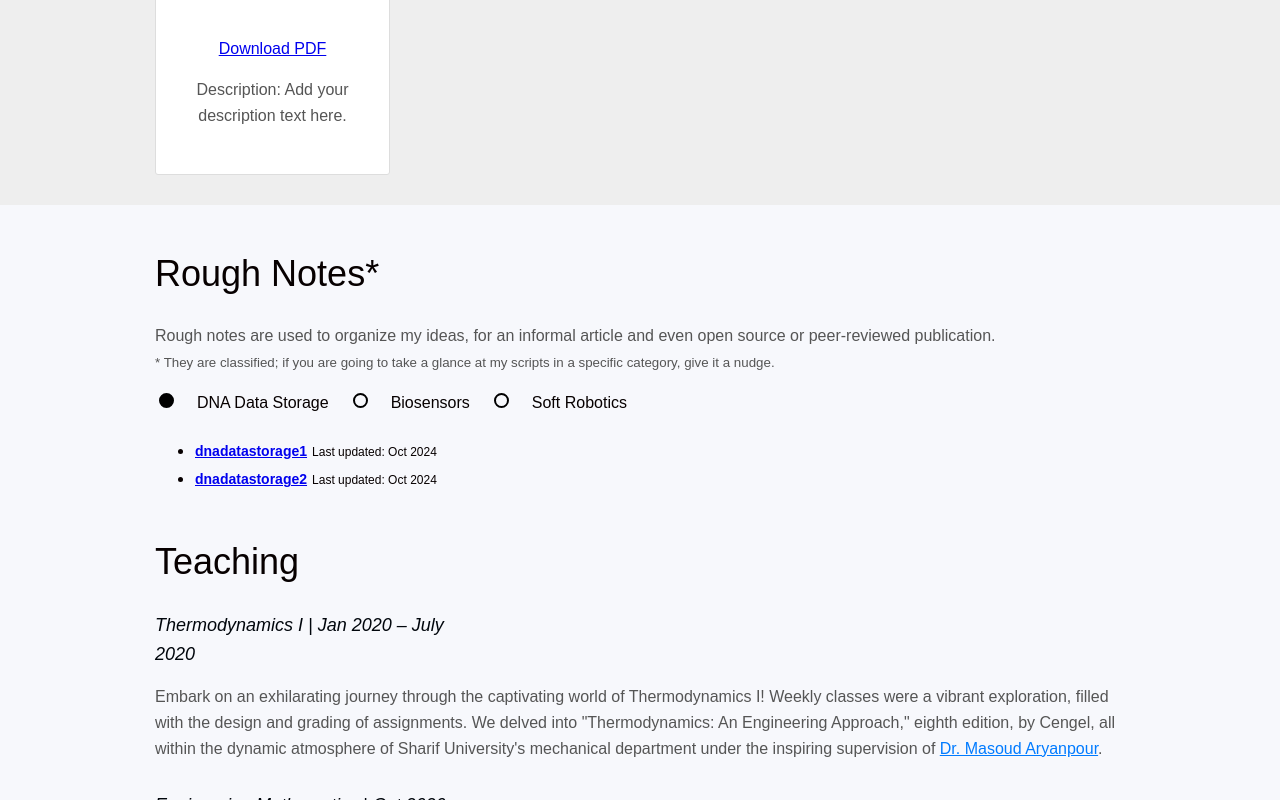
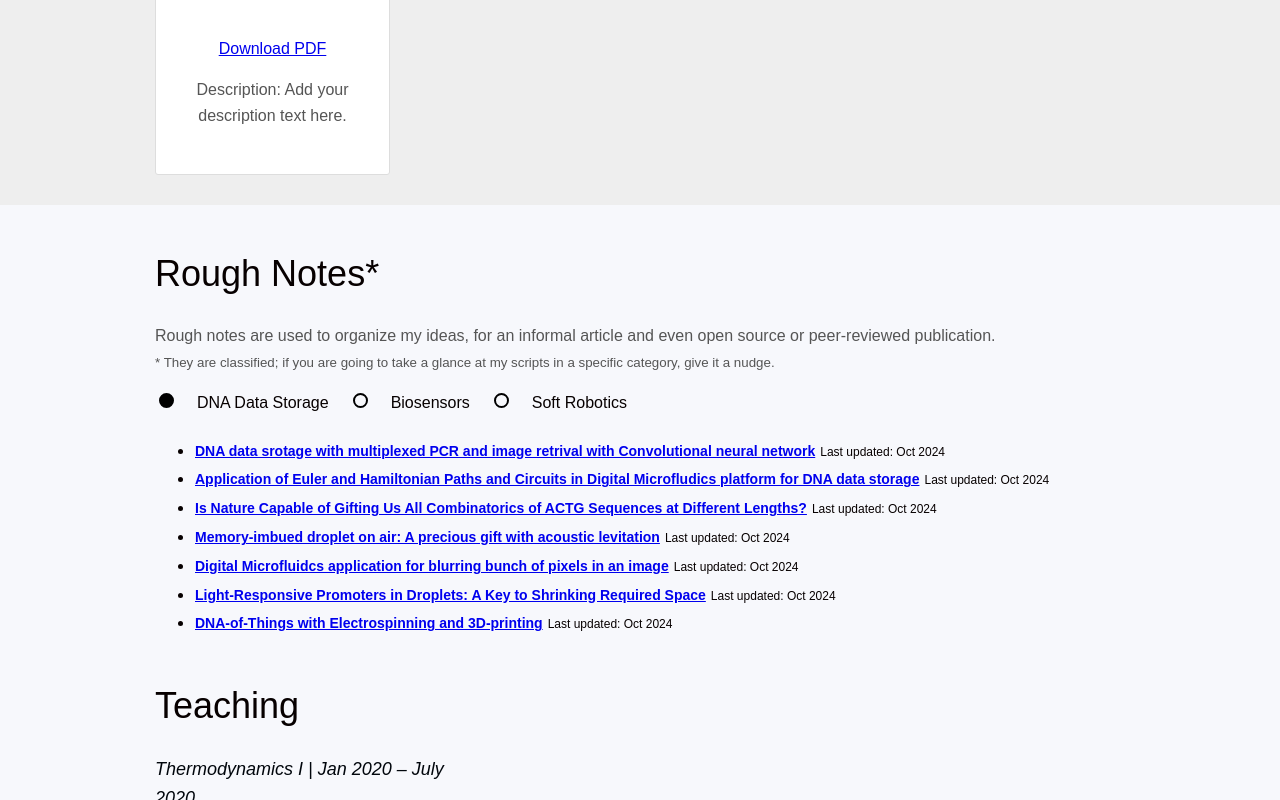
Before and after one commit to armanhajizadeh/armanhajizadeh.github.io, a plain HTML site: page index.html in a window 1280 px wide. Both pictures are taken after a click on the checkbox 166 px from the left and 5381 px from the top of the page. Shown: the part 4981-5781 px from the top of the page. Drawn offline with Linux system fonts and the light colour scheme.

Commit message:
finished

```diff
--- a/index.html
+++ b/index.html
@@ -647,8 +647,14 @@ It is important to note that Andrej Karpathy is a member of the Order of the Uni
 
           // Check which checkboxes (radio buttons) are checked and push the corresponding message
           if (checkBoxDNA.checked) {
-            messages.push('<li><a href="./uploads/resume_armanhajizadeh.pdf" style="font-size: 14px; text-align: left;">dnadatastorage1</a> <span style="font-size: 12px; font-weight: normal;"> Last updated: Oct 2024</span></li>');
-            messages.push('<li><a href="./uploads/resume_armanhajizadeh.pdf" style="font-size: 14px; text-align: left;">dnadatastorage2</a> <span style="font-size: 12px; font-weight: normal;"> Last updated: Oct 2024</span></li>');
+            messages.push('<li><a href="./uploads/resume_armanhajizadeh.pdf" style="font-size: 14px; text-align: left;">DNA data srotage with multiplexed PCR and image retrival with Convolutional neural network</a> <span style="font-size: 12px; font-weight: normal;"> Last updated: Oct 2024</span></li>');
+            messages.push('<li><a href="./uploads/resume_armanhajizadeh.pdf" style="font-size: 14px; text-align: left;">Application of Euler and Hamiltonian Paths and Circuits in Digital Microfludics platform for DNA data storage</a> <span style="font-size: 12px; font-weight: normal;"> Last updated: Oct 2024</span></li>');
+            messages.push('<li><a href="./uploads/resume_armanhajizadeh.pdf" style="font-size: 14px; text-align: left;">Is Nature Capable of Gifting Us All Combinatorics of ACTG Sequences at Different Lengths?</a> <span style="font-size: 12px; font-weight: normal;"> Last updated: Oct 2024</span></li>');
+            messages.push('<li><a href="./uploads/resume_armanhajizadeh.pdf" style="font-size: 14px; text-align: left;">Memory-imbued droplet on air: A precious gift with acoustic levitation</a> <span style="font-size: 12px; font-weight: normal;"> Last updated: Oct 2024</span></li>');
+            messages.push('<li><a href="./uploads/resume_armanhajizadeh.pdf" style="font-size: 14px; text-align: left;">Digital Microfluidcs application for blurring bunch of pixels in an image</a> <span style="font-size: 12px; font-weight: normal;"> Last updated: Oct 2024</span></li>');
+            messages.push('<li><a href="./uploads/resume_armanhajizadeh.pdf" style="font-size: 14px; text-align: left;">Light-Responsive Promoters in Droplets: A Key to Shrinking Required Space</a> <span style="font-size: 12px; font-weight: normal;"> Last updated: Oct 2024</span></li>');
+            messages.push('<li><a href="./uploads/resume_armanhajizadeh.pdf" style="font-size: 14px; text-align: left;">DNA-of-Things with Electrospinning and 3D-printing</a> <span style="font-size: 12px; font-weight: normal;"> Last updated: Oct 2024</span></li>');
+
           }
           if (checkBoxBiosensors.checked) {
             messages.push('<li><a href="./uploads/resume_armanhajizadeh.pdf" style="font-size: 14px; text-align: left;">Smart Coil: Toward Ultrafast Point-of-Care Diagnostics</a> <span style="font-size: 12px; font-weight: normal;"> Last updated: Oct 2024</span></li>');
```
